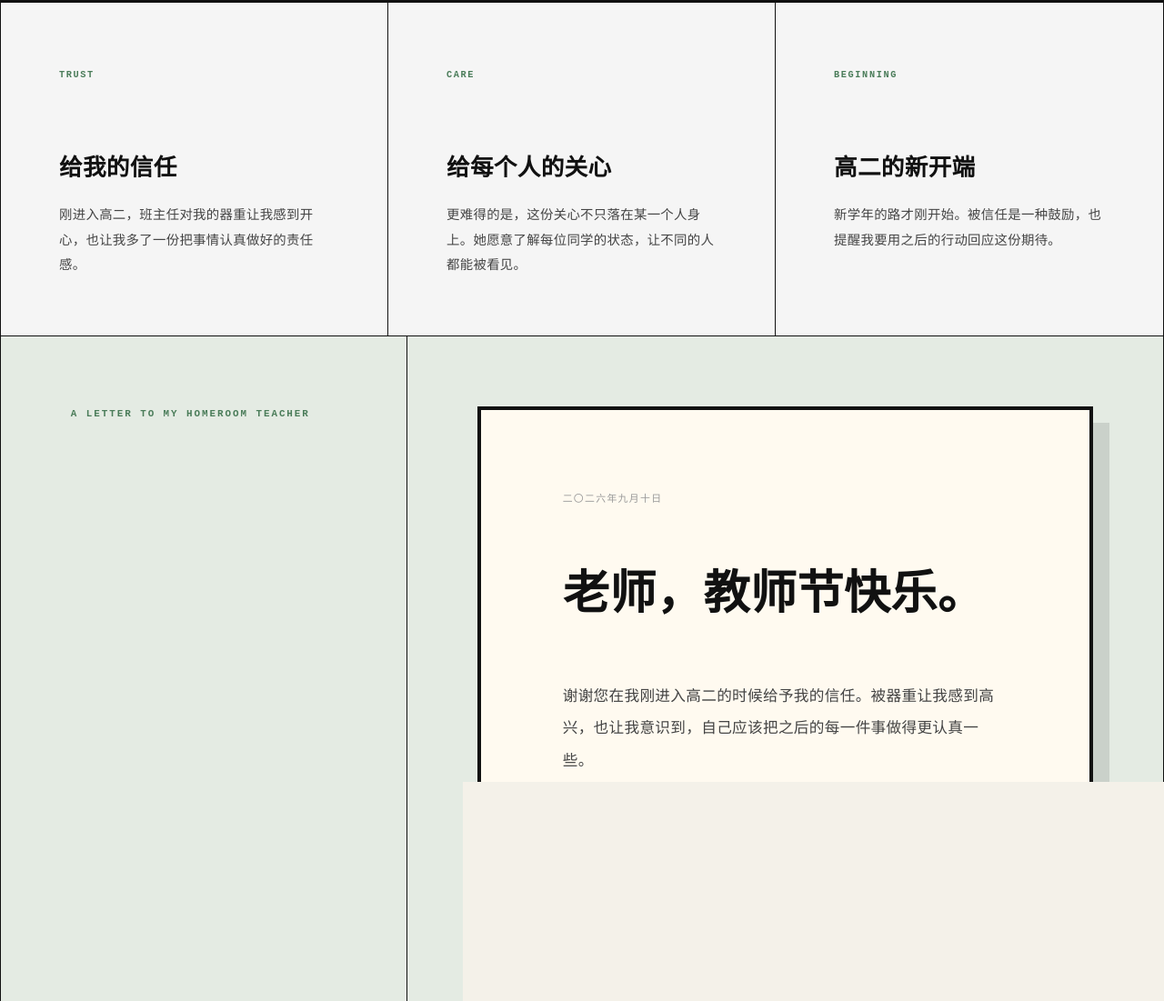
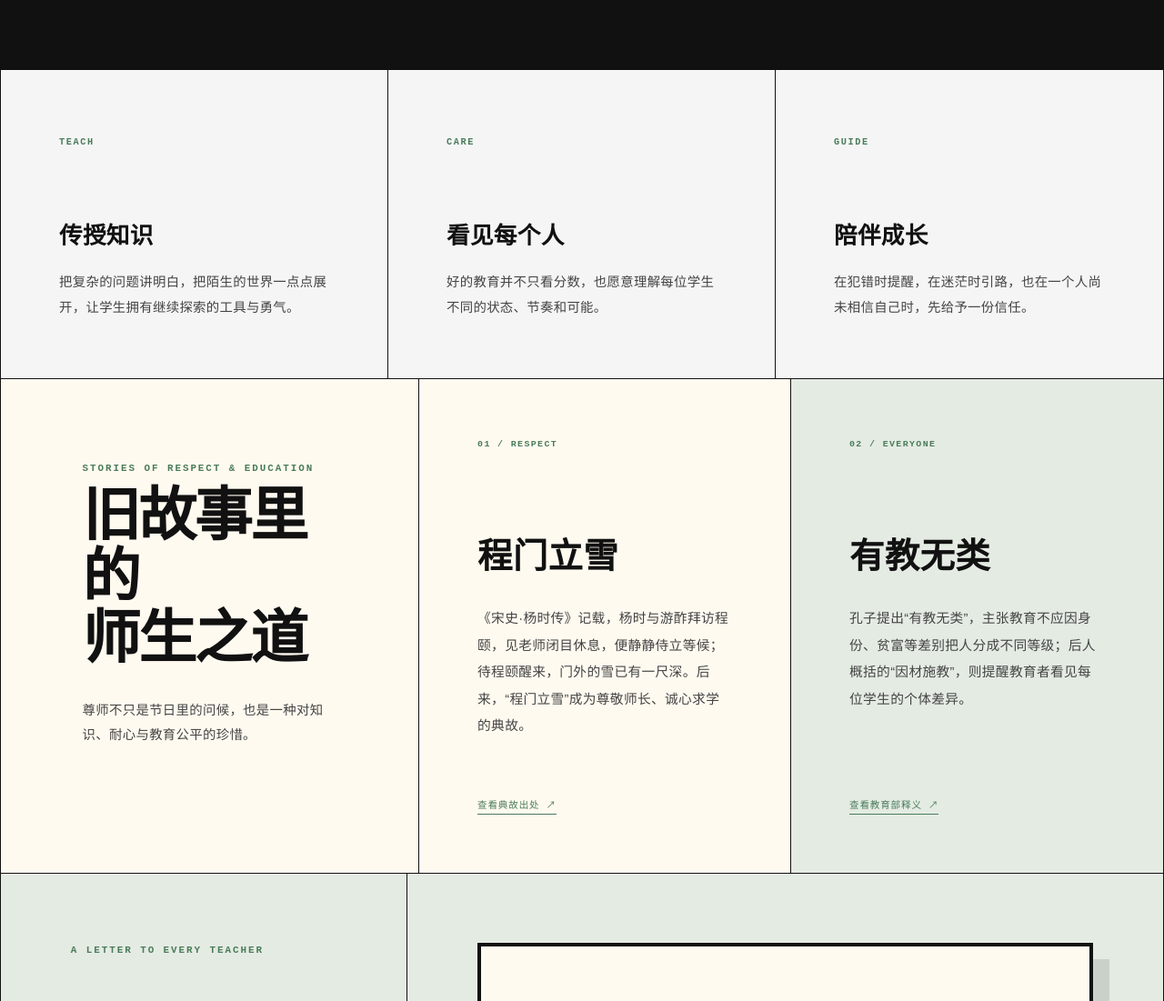
Before and after one commit to MatChaRoubei/MatChaRoubei.github.io, a plain HTML site: page teachers-day.html in a window 1280 px wide. Shown: the part 1320-2421 px from the top of the page at 91% size. Drawn offline with Linux system fonts and the light colour scheme.

Commit message:
refine Teachers' Day greeting and navigation

```diff
--- a/teachers-day.css
+++ b/teachers-day.css
@@ -189,6 +189,81 @@
   line-height: 1.9;
 }
 
+.teacher-stories {
+  display: grid;
+  grid-template-columns: minmax(280px, .72fr) minmax(0, 1.28fr);
+  border-bottom: var(--border-thin) solid var(--black);
+  background: var(--teacher-paper);
+}
+
+.teacher-stories-heading {
+  padding: clamp(48px, 7vw, 96px);
+  border-right: var(--border-thin) solid var(--black);
+}
+
+.teacher-stories-heading h2 {
+  margin-bottom: var(--spacing-md);
+  font-size: clamp(2.4rem, 5vw, 5.3rem);
+  line-height: 1.05;
+  letter-spacing: -.04em;
+}
+
+.teacher-stories-heading > p:last-child {
+  max-width: 30rem;
+  color: var(--gray-dark);
+  font-size: .9rem;
+  line-height: 1.9;
+}
+
+.teacher-story-list {
+  display: grid;
+  grid-template-columns: 1fr 1fr;
+}
+
+.teacher-story-list article {
+  display: flex;
+  flex-direction: column;
+  min-height: 520px;
+  padding: clamp(40px, 5vw, 72px);
+  border-right: var(--border-thin) solid var(--black);
+}
+
+.teacher-story-list article:last-child {
+  border-right: 0;
+  background: #e4ebe3;
+}
+
+.story-no {
+  color: var(--green);
+  font-family: var(--font-mono);
+  font-size: .62rem;
+  font-weight: 700;
+  letter-spacing: .14em;
+}
+
+.teacher-story-list h3 {
+  margin: 84px 0 24px;
+  font-size: clamp(1.8rem, 3vw, 3.2rem);
+}
+
+.teacher-story-list p {
+  color: var(--gray-dark);
+  font-size: .92rem;
+  line-height: 2;
+}
+
+.teacher-story-list a {
+  align-self: flex-start;
+  margin-top: auto;
+  padding-top: var(--spacing-lg);
+  color: var(--green);
+  border-bottom: 1px solid currentColor;
+  font-family: var(--font-mono);
+  font-size: .66rem;
+  letter-spacing: .08em;
+  text-decoration: none;
+}
+
 .teacher-letter {
   display: grid;
   grid-template-columns: minmax(280px, .7fr) minmax(0, 1.3fr);
@@ -237,6 +312,13 @@
   line-height: 2.15;
 }
 
+.teacher-letter-paper .personal-note {
+  margin: var(--spacing-lg) 0;
+  padding: var(--spacing-md);
+  border-left: 5px solid var(--teacher-amber);
+  background: #f5ead2;
+}
+
 .letter-sign {
   margin-top: var(--spacing-lg);
   color: var(--green);
@@ -279,7 +361,8 @@
 
 @media (max-width: 900px) {
   .teacher-day-hero,
-  .teacher-letter {
+  .teacher-letter,
+  .teacher-stories {
     grid-template-columns: 1fr;
   }
 
@@ -309,6 +392,11 @@
 
   .teacher-letter-aside {
     min-height: 240px;
+    border-right: 0;
+    border-bottom: var(--border-thin) solid var(--black);
+  }
+
+  .teacher-stories-heading {
     border-right: 0;
     border-bottom: var(--border-thin) solid var(--black);
   }
@@ -357,8 +445,32 @@
   }
 
   .teacher-values article,
-  .teacher-letter-aside {
+  .teacher-letter-aside,
+  .teacher-stories-heading,
+  .teacher-story-list article {
     padding: 40px 24px;
+  }
+
+  .teacher-story-list {
+    grid-template-columns: 1fr;
+  }
+
+  .teacher-story-list article {
+    min-height: 0;
+    border-right: 0;
+    border-bottom: var(--border-thin) solid var(--black);
+  }
+
+  .teacher-story-list article:last-child {
+    border-bottom: 0;
+  }
+
+  .teacher-story-list h3 {
+    margin-top: var(--spacing-lg);
+  }
+
+  .teacher-story-list a {
+    margin-top: var(--spacing-lg);
   }
 
   .teacher-letter-paper {
--- a/teachers-day.html
+++ b/teachers-day.html
@@ -3,16 +3,16 @@
 <head>
   <meta charset="UTF-8">
   <meta name="viewport" content="width=device-width, initial-scale=1.0">
-  <meta name="description" content="写在刚进入高二的教师节：谢谢班主任给予我的器重，也谢谢她认真关心每一位学生。">
-  <meta property="og:title" content="被看见的高二开端 — 教师节">
-  <meta property="og:description" content="刚进入高二，想谢谢那位愿意器重我，也认真关心每一位同学的班主任。">
+  <meta name="description" content="教师节专题：祝所有老师教师节快乐，愿每一份耐心与认真都能收到回响。">
+  <meta property="og:title" content="致每一位引路的人 — 教师节">
+  <meta property="og:description" content="祝所有老师教师节快乐。谢谢你们把知识、耐心与关怀留在学生的成长里。">
   <meta property="og:type" content="article">
   <meta property="og:url" content="https://www.matchamilk.site/teachers-day.html">
   <meta property="og:image" content="favicon.jpg">
   <link rel="canonical" href="https://www.matchamilk.site/teachers-day.html">
   <link rel="icon" type="image/jpeg" href="favicon.jpg">
   <meta name="theme-color" content="#4a7c59">
-  <title>被看见的高二开端 — 教师节</title>
+  <title>致每一位引路的人 — 教师节</title>
   <link rel="stylesheet" href="styles.css">
   <link rel="stylesheet" href="teachers-day.css">
 </head>
@@ -34,21 +34,21 @@
   <nav class="toc-bar teacher-page-nav" aria-label="专题页导航">
     <a href="index.html" class="toc-item">返回首页</a>
     <span class="toc-sep">/</span>
-    <a href="#letter" class="toc-item active">写给老师</a>
+    <a href="#letter" class="toc-item active">节日祝愿</a>
     <span class="toc-sep">/</span>
-    <a href="#meaning" class="toc-item">这一年的开端</a>
+    <a href="#stories" class="toc-item">传统故事</a>
   </nav>
 
   <main id="teacher-main" class="teacher-page">
     <section class="teacher-day-hero" aria-labelledby="teacher-day-title">
       <div class="teacher-day-hero-copy">
-        <p class="section-kicker">TEACHERS' DAY / 高二 · 新学期</p>
-        <h1 id="teacher-day-title">被看见的<br><em>高二开端</em></h1>
-        <p class="teacher-day-deck">刚刚进入高二，我遇见了一位愿意器重我，也愿意认真关心班上每一位同学的班主任。</p>
+        <p class="section-kicker">TEACHERS' DAY / 2026.09.10</p>
+        <h1 id="teacher-day-title">致每一位<br><em>引路的人</em></h1>
+        <p class="teacher-day-deck">祝所有老师教师节快乐。谢谢你们把知识、耐心与关怀，留在一届又一届学生的成长里。</p>
         <dl class="teacher-day-meta">
           <div><dt>日期</dt><dd>2026.09.10</dd></div>
-          <div><dt>写给</dt><dd>我的班主任</dd></div>
-          <div><dt>关键词</dt><dd>信任 · 关心 · 期待</dd></div>
+          <div><dt>写给</dt><dd>所有老师</dd></div>
+          <div><dt>关键词</dt><dd>传授 · 关怀 · 引路</dd></div>
         </dl>
       </div>
       <div class="teacher-day-hero-art" aria-hidden="true">
@@ -61,38 +61,61 @@
 
     <section class="teacher-statement" id="meaning">
       <p class="statement-index">01</p>
-      <p class="statement-copy">器重不是一句轻飘飘的夸奖。它让我意识到：有人认真看见了我的可能，也在期待我把事情做得更好。</p>
+      <p class="statement-copy">一支粉笔写下的不只是答案。还有耐心、责任，以及在学生尚未看见未来时，先替他们保留的一点相信。</p>
     </section>
 
     <section class="teacher-values" aria-label="我想感谢的三件事">
       <article>
-        <span>TRUST</span>
-        <h2>给我的信任</h2>
-        <p>刚进入高二，班主任对我的器重让我感到开心，也让我多了一份把事情认真做好的责任感。</p>
+        <span>TEACH</span>
+        <h2>传授知识</h2>
+        <p>把复杂的问题讲明白，把陌生的世界一点点展开，让学生拥有继续探索的工具与勇气。</p>
       </article>
       <article>
         <span>CARE</span>
-        <h2>给每个人的关心</h2>
-        <p>更难得的是，这份关心不只落在某一个人身上。她愿意了解每位同学的状态，让不同的人都能被看见。</p>
+        <h2>看见每个人</h2>
+        <p>好的教育并不只看分数，也愿意理解每位学生不同的状态、节奏和可能。</p>
       </article>
       <article>
-        <span>BEGINNING</span>
-        <h2>高二的新开端</h2>
-        <p>新学年的路才刚开始。被信任是一种鼓励，也提醒我要用之后的行动回应这份期待。</p>
+        <span>GUIDE</span>
+        <h2>陪伴成长</h2>
+        <p>在犯错时提醒，在迷茫时引路，也在一个人尚未相信自己时，先给予一份信任。</p>
       </article>
+    </section>
+
+    <section class="teacher-stories" id="stories" aria-labelledby="stories-title">
+      <div class="teacher-stories-heading">
+        <p class="section-kicker">STORIES OF RESPECT & EDUCATION</p>
+        <h2 id="stories-title">旧故事里的<br>师生之道</h2>
+        <p>尊师不只是节日里的问候，也是一种对知识、耐心与教育公平的珍惜。</p>
+      </div>
+      <div class="teacher-story-list">
+        <article>
+          <span class="story-no">01 / RESPECT</span>
+          <h3>程门立雪</h3>
+          <p>《宋史·杨时传》记载，杨时与游酢拜访程颐，见老师闭目休息，便静静侍立等候；待程颐醒来，门外的雪已有一尺深。后来，“程门立雪”成为尊敬师长、诚心求学的典故。</p>
+          <a href="https://dict.revised.moe.edu.tw/dictView.jsp?ID=124539" target="_blank" rel="noopener noreferrer">查看典故出处 ↗</a>
+        </article>
+        <article>
+          <span class="story-no">02 / EVERYONE</span>
+          <h3>有教无类</h3>
+          <p>孔子提出“有教无类”，主张教育不应因身份、贫富等差别把人分成不同等级；后人概括的“因材施教”，则提醒教育者看见每位学生的个体差异。</p>
+          <a href="https://www.moe.gov.cn/jyb_xwfb/moe_2082/2025/2025_zl02/202601/t20260130_1427936.html" target="_blank" rel="noopener noreferrer">查看教育部释义 ↗</a>
+        </article>
+      </div>
     </section>
 
     <section class="teacher-letter" id="letter" aria-labelledby="letter-title">
       <div class="teacher-letter-aside">
-        <p class="section-kicker">A LETTER TO MY HOMEROOM TEACHER</p>
+        <p class="section-kicker">A LETTER TO EVERY TEACHER</p>
         <img src="assets/teacher-marks.svg" alt="粉笔批注图案">
       </div>
       <article class="teacher-letter-paper">
         <p class="letter-date">二〇二六年九月十日</p>
-        <h2 id="letter-title">老师，教师节快乐。</h2>
-        <p>谢谢您在我刚进入高二的时候给予我的信任。被器重让我感到高兴，也让我意识到，自己应该把之后的每一件事做得更认真一些。</p>
-        <p>更让我敬佩的是，您的关心并不只落在我身上。您愿意了解班上每一位同学的状态，记得大家遇到的问题，也尽力让每个人都能在这个班级里被看见。</p>
-        <p>高二才刚刚开始。愿我能用行动回应您的期待，不辜负这份器重；也愿您付出的每一份耐心与认真，都能在未来收到回响。</p>
+        <h2 id="letter-title">老师们，教师节快乐。</h2>
+        <p>感谢每一位在讲台前认真授课、在课后耐心答疑、在学生迷茫时愿意停下来听一听的老师。也许一句提醒、一份鼓励只是日常，却可能被学生记住很久。</p>
+        <p>愿你们的课堂始终有思考与回应，愿辛苦的备课、批改和陪伴都被理解，也愿每一份认真最终都在学生的成长里开花结果。</p>
+        <p class="personal-note"><strong>对我而言，这份感谢也很具体：</strong>我刚进入高二，班主任对我的器重让我感到开心；更让我敬佩的是，她愿意认真关心班上的每一位同学。被看见是一种鼓励，也提醒我要更认真地走好新的学年。</p>
+        <p>谨以这个小小的页面，祝所有老师身体健康、工作顺利，教师节快乐。</p>
         <p class="letter-sign">— MatCha</p>
       </article>
     </section>
@@ -101,7 +124,7 @@
       <img src="assets/teacher-book.svg" alt="摊开的书与批注">
       <div>
         <p class="section-kicker">TO BE CONTINUED</p>
-        <h2>新学年的故事，才刚翻到第一页。</h2>
+        <h2>愿桃李有芬芳，岁月有回响。</h2>
         <a href="index.html#events">返回活动页 <span aria-hidden="true">→</span></a>
       </div>
     </section>
```
Also changed, not shown: index.html (+2 -6 lines), articles.js, 1 other file.
